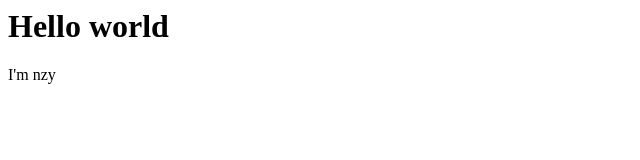
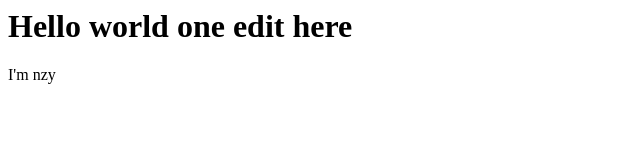
Before and after one commit to schwarzeni/jktime_gitlearning, a plain HTML site: page index.html in a window 1280 px wide. Shown: the whole page, without its empty margins (0-640 px from the left). Drawn offline with Linux system fonts and the light colour scheme.

Commit message:
add one place in index.html

```diff
--- a/index.html
+++ b/index.html
@@ -1,2 +1,2 @@
-<h1>Hello world</h1>
+<h1>Hello world one edit here</h1>
 <p>I'm nzy</p>
```
